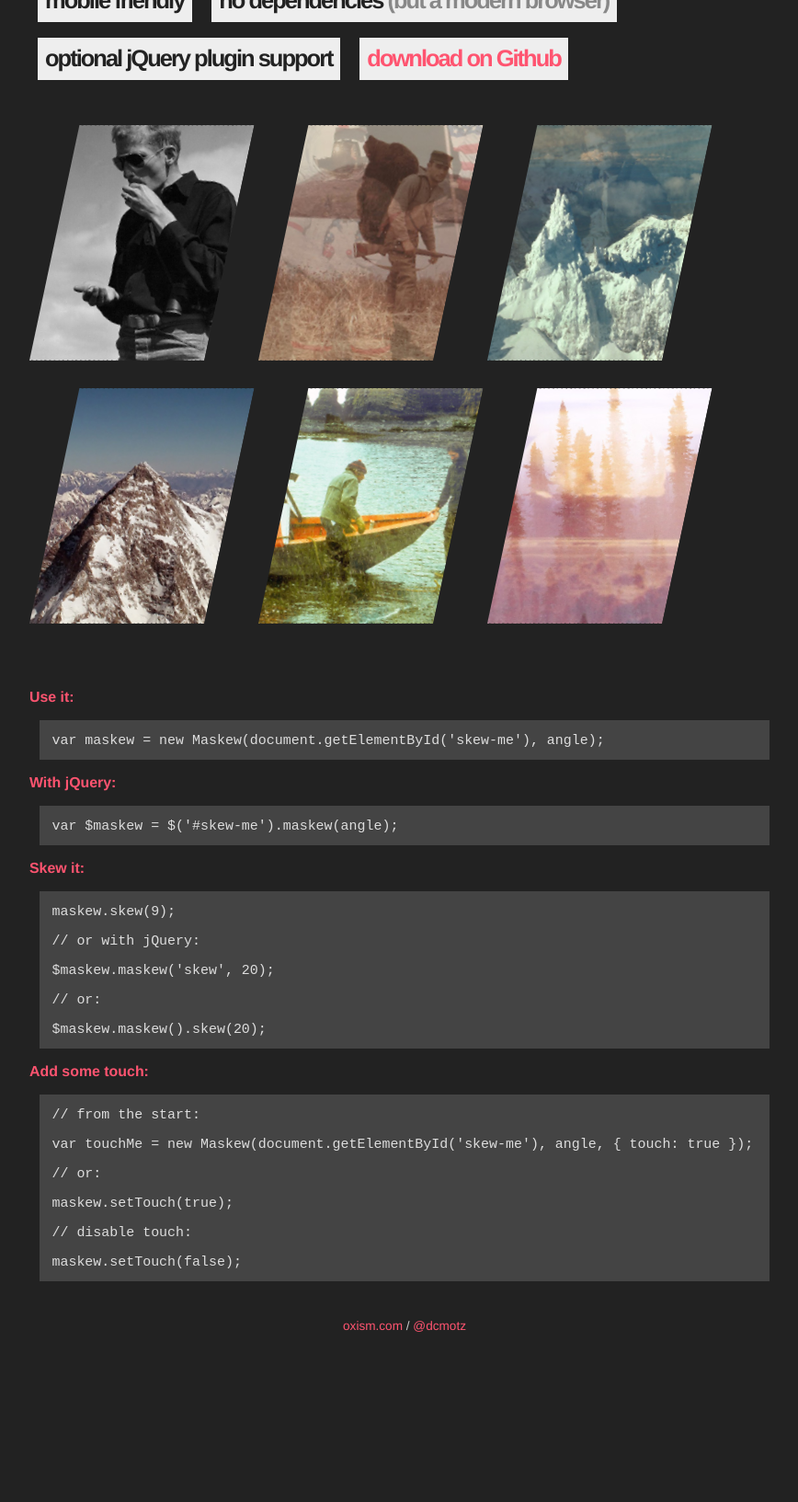
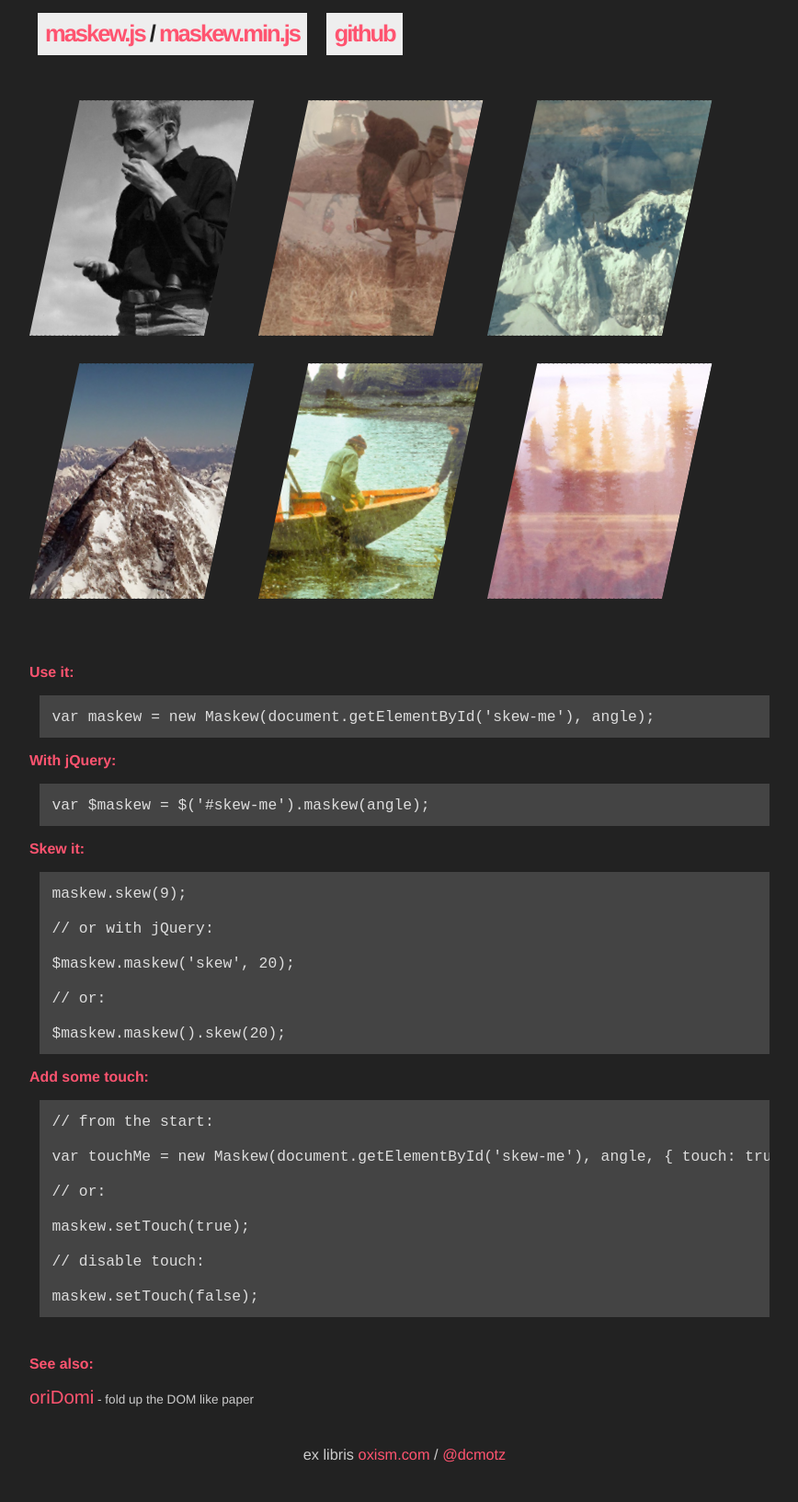
Before and after one commit to dmotz/maskew, a plain HTML site: page index.html in a window 1280 px wide. Shown: the part 601-2234 px from the top of the page at 92% size, without its empty margins (200-1068 px from the left). Before the commit the page ends 2093 px from the top, so only its background shows below. Drawn offline with Linux system fonts and the light colour scheme.

Commit message:
demo page tweaks

```diff
--- a/demo/demo.styl
+++ b/demo/demo.styl
@@ -28,12 +28,15 @@ html
   font-size: 85%
   background-color: #222
   font-family: "Helvetica Neue", Arial, Helvetica, sans-serif
+  -webkit-font-smoothing: antialiased
+  font-smoothing: antialiased
 
 
 body
   padding: 3.125rem
   max-width: 60rem
   margin: 0 auto
+  color: #ccc
 
 
 h1
@@ -53,6 +56,7 @@ h1
   animation: morph-color 5s infinite
   animation-direction: alternate
 
+
   &.photo
     color: transparent
     background-color: transparent
@@ -63,6 +67,12 @@ h1
 
 section
   margin-bottom: 3rem
+
+  &:first-child
+    margin-bottom: 1rem
+
+  > a
+    font-size: 1.5rem
 
 
 h3
@@ -105,6 +115,9 @@ span
   margin: 0.625rem
   display: inline-block
 
+  a:hover
+    color: #222
+
 
 a, em
   color: #888
@@ -117,18 +130,18 @@ a
   transition: color .33s
 
   &:hover
-    color: #222
+    color: #fff
 
 
 pre
   background-color: #444
   color: #ddd
-  font-size: 1.1rem
+  font-size: 1.2rem
   margin: 0.8rem
   padding: 1rem
   overflow: auto
 
 
 footer
-  color: #ccc
   text-align: center
+  font-size: 1.2rem
--- a/index.html
+++ b/index.html
@@ -3,6 +3,7 @@
 <head>
     <meta charset="utf-8">
     <meta name="author" content="Dan Motzenbecker">
+    <meta name="description" content="Maskew - a javascript library for skewing the shapes of elements">
     <title>Maskew - a javascript library for skewing the shapes of elements</title>
     <link href="demo/demo.css" rel="stylesheet" type="text/css">
     <link rel="icon" type="image/png" href="demo/favicon.png">
@@ -21,12 +22,16 @@
     <section>
         <span>Ma<em>sk</em>ew</span>
         <span>by <a href="http://oxism.com">Dan Motzenbecker</a></span>
-        <span>a javascript library for skewing the shapes of elements</span>
+        <span>a JS library for skewing the shapes of elements</span>
         <span>&lt; 5k</span>
         <span>mobile friendly</span>
         <span>no dependencies <em>(but a modern browser)</em></span>
-        <span>optional jQuery plugin support</span>
-        <span><a href="https://github.com/dmotz/maskew">download on Github</a></span>
+        <span>optional jQuery plugin</span>
+        <span>
+            <a href="maskew.js">maskew.js</a> /
+            <a href="maskew.min.js">maskew.min.js</a>
+        </span>
+        <span><a href="https://github.com/dmotz/maskew">github</a></span>
     </section>
 
     <section id="demos">
@@ -69,10 +74,13 @@ maskew.setTouch(true);
 
 maskew.setTouch(false);
 </pre>
+        <br>
+        <h3>See also:</h3>
+        <a href="http://oridomi.com">oriDomi</a> - fold up the DOM like paper
     </section>
 
     <footer>
-        <a href="http://oxism.com">oxism.com</a> / <a href="http://twitter.com/dcmotz">@dcmotz</a>
+       ex libris <a href="http://oxism.com">oxism.com</a> / <a href="http://twitter.com/dcmotz">@dcmotz</a>
     </footer>
 
 
```
Also changed, not shown: README.md, demo/demo.css.
